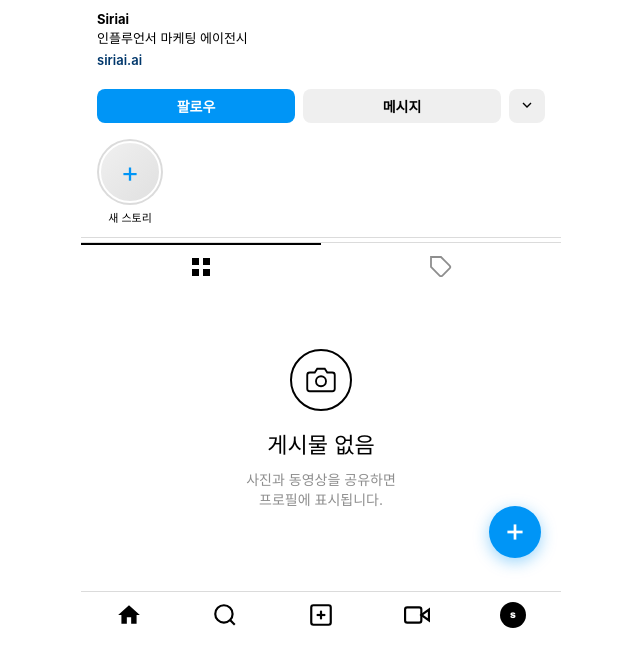
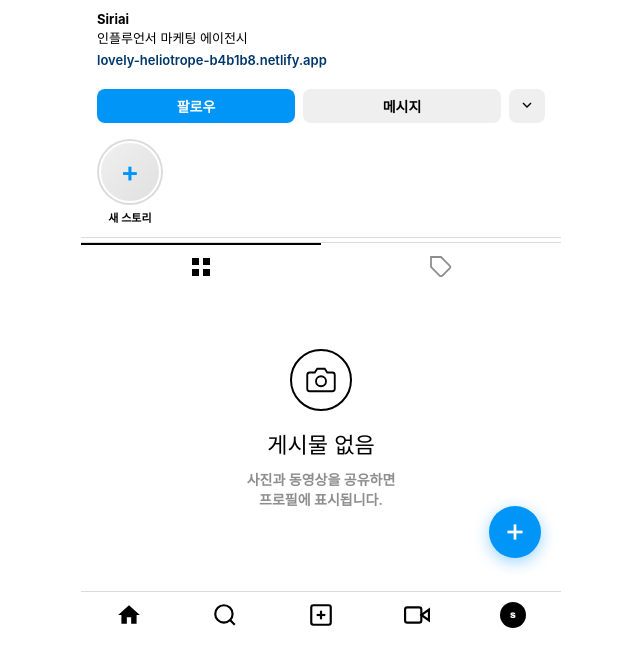
Before and after one commit to hwangyksiriai/siriai, a plain HTML site: page siriai-insta.html in a window 1280 px wide. Shown: the part 162-811 px from the top of the page, without its empty margins (319-959 px from the left). Drawn offline with Linux system fonts and the light colour scheme.

Commit message:
Update profile link to netlify URL

```diff
--- a/siriai-insta.html
+++ b/siriai-insta.html
@@ -166,7 +166,7 @@
   </div>
   <div class="profile-name">Siriai</div>
   <div class="profile-bio">인플루언서 마케팅 에이전시</div>
-  <a class="profile-link" href="https://siriai.ai" target="_blank">siriai.ai</a>
+  <a class="profile-link" href="https://lovely-heliotrope-b4b1b8.netlify.app/" target="_blank">lovely-heliotrope-b4b1b8.netlify.app
 </div>
 
 <!-- 액션 버튼 -->
```
Also changed, not shown: 인스타예시.html (+1 -1 lines).
